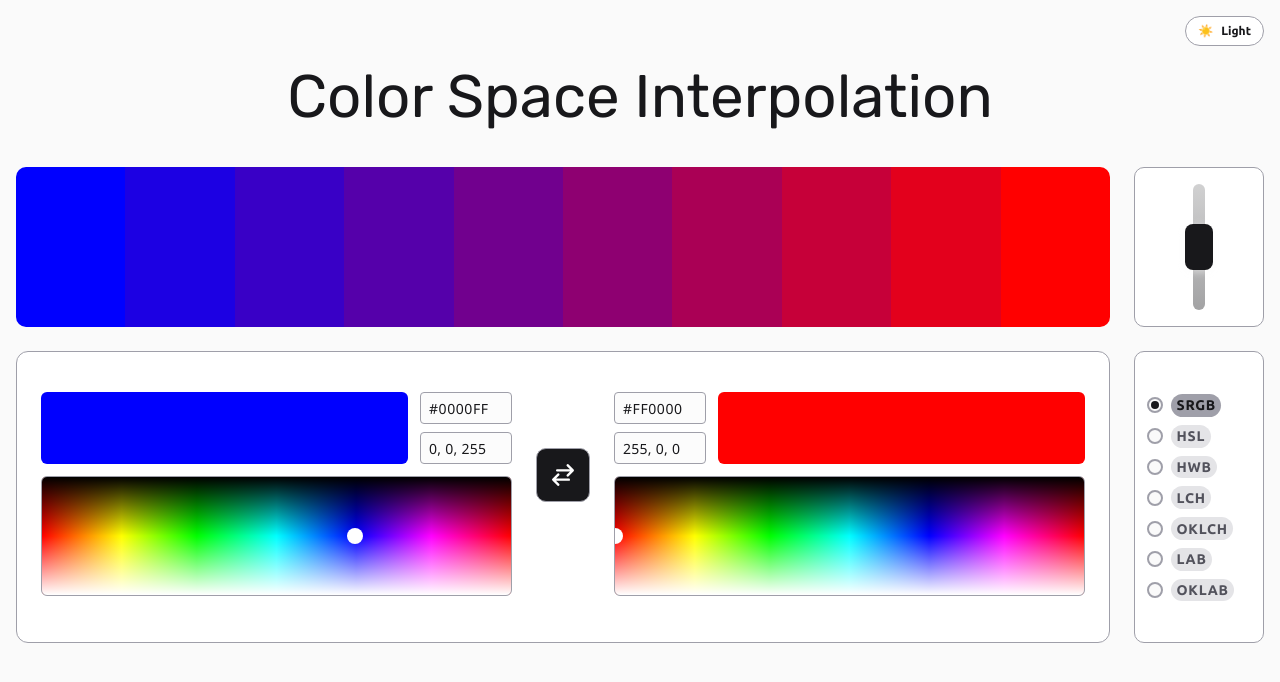
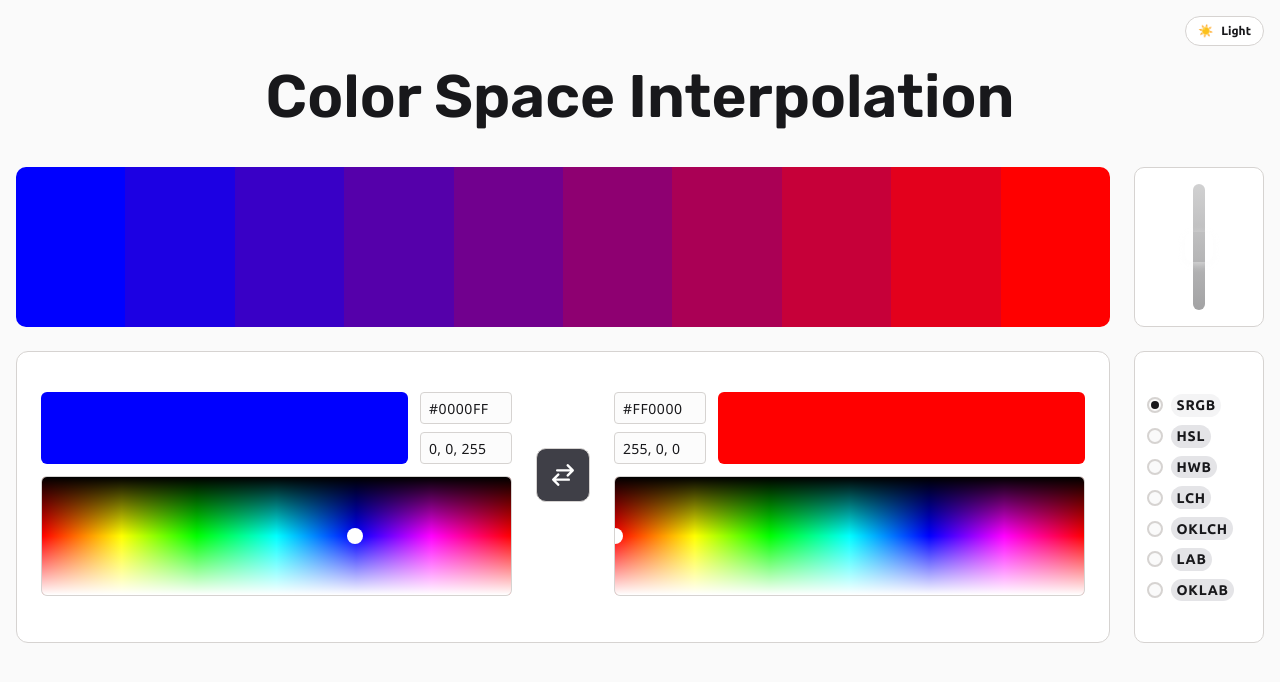
Before and after one commit to ofsound/gemini-colors, a React (Vite) app: page / in a window 1280 px wide. Shown: the top 682 px of the page. Built offline with nearby package versions, Linux system fonts and the light colour scheme.

Commit message:
Refine the color scheme

```diff
--- a/package.json
+++ b/package.json
@@ -6,6 +6,7 @@
   "scripts": {
     "dev": "vite",
     "build": "tsc -b && vite build",
+    "typecheck": "tsc -b --noEmit",
     "lint": "eslint .",
     "knip": "knip --no-progress",
     "preview": "vite preview"
--- a/src/App.tsx
+++ b/src/App.tsx
@@ -61,7 +61,6 @@ function App() {
 
   return (
     <div className="bg-background text-foreground mx-auto min-h-screen w-full max-w-[1280px] p-4 text-center font-sans text-sm antialiased">
-      <header>
       <div className="mb-4 flex items-center justify-end">
         <button
           type="button"
@@ -69,17 +68,16 @@ function App() {
           aria-checked={theme === "dark"}
           aria-label="Toggle dark mode"
           onClick={toggleTheme}
-            className="border-border bg-surface text-foreground hover:bg-surface-hover inline-flex items-center gap-2 rounded-full border px-3 py-1.5 text-xs font-semibold transition-colors"
+          className="border-border bg-surface text-foreground inline-flex items-center gap-2 rounded-full border px-3 py-1.5 text-xs font-semibold"
         >
           <span>{theme === "dark" ? "🌙" : "☀️"}</span>
           <span>{theme === "dark" ? "Dark" : "Light"}</span>
         </button>
       </div>
 
-        <h1 className="font-heading mb-9 text-6xl leading-[1.15] font-normal">
+      <h1 className="font-heading mb-9 text-6xl leading-[1.15] font-semibold">
         Color Space Interpolation
       </h1>
-      </header>
 
       <main>
         <div className="mb-6 flex h-[160px] items-stretch gap-6">
@@ -108,7 +106,7 @@ function App() {
               />
 
               <button
-                className="border-border bg-button-primary text-button-primary-fg hover:border-border-strong hover:bg-button-primary-hover focus-visible:outline-focus/60 mt-16 min-h-[42px] min-w-[52px] self-start rounded-[10px] border px-3 py-3 align-top text-lg font-bold transition-[background,border-color,box-shadow] duration-200 ease-in-out focus-visible:outline-2 focus-visible:outline-offset-2 active:shadow-[inset_0_1px_0_rgba(255,255,255,0.2),inset_0_-1px_0_rgba(0,0,0,0.24),0_1px_3px_rgba(0,0,0,0.2)]"
+                className="border-border bg-button-primary-bg text-button-primary-fg hover:border-border-strong hover:bg-button-primary-hover focus-visible:outline-focus/60 mt-16 min-h-[42px] min-w-[52px] self-start rounded-[10px] border px-3 py-3 align-top text-lg font-bold focus-visible:outline-2 focus-visible:outline-offset-2 active:shadow-[inset_0_1px_0_rgba(255,255,255,0.2),inset_0_-1px_0_rgba(0,0,0,0.24),0_1px_3px_rgba(0,0,0,0.2)]"
                 onClick={handleSwapColors}
                 title="Swap Colors"
                 aria-label="Swap colors"
@@ -169,7 +167,7 @@ function App() {
                     <span
                       className={`inline-flex w-max max-w-full items-center justify-center rounded-full px-[0.4em] py-[0.1em] ${
                         isSelected
-                          ? "bg-border text-foreground"
+                          ? "bg-neutral-selected-bg text-foreground"
                           : "bg-neutral-bg text-neutral-fg"
                       }`}
                     >
--- a/src/components/StepsSlider.css
+++ b/src/components/StepsSlider.css
@@ -21,8 +21,8 @@
   border-radius: 0.5rem;
   background: linear-gradient(
     to bottom,
-    color-mix(in oklch, var(--semantic-foreground) 20%, transparent),
-    color-mix(in oklch, var(--semantic-foreground) 40%, transparent)
+    color-mix(in oklch, var(--color-foreground) 20%, transparent),
+    color-mix(in oklch, var(--color-foreground) 40%, transparent)
   );
 }
 
@@ -30,17 +30,20 @@
 .steps-slider::-webkit-slider-thumb {
   -webkit-appearance: none;
   width: 28px;
-  height: 46px;
+  height: 30px;
   margin-left: -8px;
   border-radius: 0.5rem;
-  background: var(--semantic-foreground);
+  background: var(--color-button-primary-bg);
   box-shadow: 0 2px 8px
-    color-mix(in oklch, var(--semantic-background) 55%, transparent);
+    color-mix(in oklch, var(--color-background) 55%, transparent);
+}
+
+.steps-slider:hover::-webkit-slider-thumb {
+  background: var(--color-button-primary-hover);
 }
 
 .steps-slider:focus-visible::-webkit-slider-thumb {
-  box-shadow: 0 0 0 4px
-    color-mix(in oklch, var(--semantic-focus) 40%, transparent);
+  box-shadow: 0 0 0 4px color-mix(in oklch, var(--color-focus) 40%, transparent);
 }
 
 /* Firefox - track */
@@ -49,23 +52,26 @@
   border-radius: 0.5rem;
   background: linear-gradient(
     to bottom,
-    color-mix(in oklch, var(--semantic-foreground) 20%, transparent),
-    color-mix(in oklch, var(--semantic-foreground) 40%, transparent)
+    color-mix(in oklch, var(--color-foreground) 20%, transparent),
+    color-mix(in oklch, var(--color-foreground) 40%, transparent)
   );
 }
 
 /* Firefox - thumb */
 .steps-slider::-moz-range-thumb {
   width: 28px;
-  height: 46px;
+  height: 30px;
   border-radius: 0.5rem;
   border: 0;
-  background: var(--semantic-foreground);
+  background: var(--color-button-primary-bg);
   box-shadow: 0 2px 8px
-    color-mix(in oklch, var(--semantic-background) 55%, transparent);
+    color-mix(in oklch, var(--color-background) 55%, transparent);
+}
+
+.steps-slider:hover::-moz-range-thumb {
+  background: var(--color-button-primary-hover);
 }
 
 .steps-slider:focus-visible::-moz-range-thumb {
-  box-shadow: 0 0 0 4px
-    color-mix(in oklch, var(--semantic-focus) 40%, transparent);
+  box-shadow: 0 0 0 4px color-mix(in oklch, var(--color-focus) 40%, transparent);
 }
--- a/src/index.css
+++ b/src/index.css
@@ -8,50 +8,6 @@
   &.light {
     color-scheme: light;
   }
-
-  --semantic-background: light-dark(
-    theme(colors.zinc.50),
-    theme(colors.neutral.950)
-  );
-  --semantic-foreground: light-dark(
-    theme(colors.zinc.900),
-    theme(colors.zinc.100)
-  );
-  --semantic-border: light-dark(theme(colors.zinc.400), theme(colors.zinc.800));
-  --semantic-border-strong: light-dark(
-    theme(colors.zinc.300),
-    /* theme(colors.zinc.600) */ theme(colors.green.500)
-  );
-  --semantic-surface: light-dark(theme(colors.white), theme(colors.zinc.900));
-  --semantic-surface-hover: light-dark(
-    theme(colors.zinc.100),
-    theme(colors.zinc.800)
-  );
-  --semantic-placeholder: light-dark(
-    theme(colors.zinc.400),
-    theme(colors.zinc.500)
-  );
-  --semantic-focus: theme(colors.zinc.500);
-  --semantic-button-primary: light-dark(
-    theme(colors.zinc.900),
-    theme(colors.zinc.100)
-  );
-  --semantic-button-primary-fg: light-dark(
-    theme(colors.white),
-    theme(colors.zinc.900)
-  );
-  --semantic-button-primary-hover: light-dark(
-    theme(colors.zinc.800),
-    theme(colors.zinc.200)
-  );
-  --semantic-neutral-bg: light-dark(
-    theme(colors.zinc.200),
-    theme(colors.zinc.700)
-  );
-  --semantic-neutral-fg: light-dark(
-    theme(colors.zinc.600),
-    theme(colors.zinc.300)
-  );
 }
 
 @theme inline {
@@ -59,26 +15,57 @@
   --font-mono: "Noto Sans";
   --font-heading: "Rubik";
 
-  --color-background: var(--semantic-background);
-  --color-foreground: var(--semantic-foreground);
-  --color-border: var(--semantic-border);
-  --color-border-strong: var(--semantic-border-strong);
-  --color-surface: var(--semantic-surface);
-  --color-surface-hover: var(--semantic-surface-hover);
-  --color-placeholder: var(--semantic-placeholder);
-  --color-focus: var(--semantic-focus);
-  --color-button-primary: var(--semantic-button-primary);
-  --color-button-primary-fg: var(--semantic-button-primary-fg);
-  --color-button-primary-hover: var(--semantic-button-primary-hover);
-  --color-neutral-bg: var(--semantic-neutral-bg);
-  --color-neutral-fg: var(--semantic-neutral-fg);
+  --color-background: light-dark(
+    theme(colors.zinc.50),
+    theme(colors.neutral.950)
+  );
+  --color-foreground: light-dark(
+    theme(colors.zinc.900),
+    theme(colors.zinc.200)
+  );
+  --color-neutral-bg: light-dark(
+    theme(colors.zinc.200),
+    theme(colors.zinc.700)
+  );
+  --color-neutral-selected-bg: light-dark(
+    theme(colors.zinc.100),
+    theme(colors.zinc.500)
+  );
+  --color-neutral-fg: light-dark(
+    theme(colors.zinc.900),
+    theme(colors.zinc.200)
+  );
+  --color-border: light-dark(theme(colors.stone.300), theme(colors.zinc.800));
+  --color-border-strong: light-dark(
+    theme(colors.zinc.300),
+    theme(colors.zinc.600)
+  );
+  --color-surface: light-dark(theme(colors.white), theme(colors.zinc.900));
+  --color-placeholder: light-dark(
+    theme(colors.zinc.400),
+    theme(colors.zinc.500)
+  );
+  --color-focus: theme(colors.zinc.500);
+
+  --color-button-primary-bg: light-dark(
+    theme(colors.zinc.700),
+    theme(colors.zinc.400)
+  );
+  --color-button-primary-fg: light-dark(
+    theme(colors.white),
+    theme(colors.zinc.800)
+  );
+  --color-button-primary-hover: light-dark(
+    theme(colors.zinc.900),
+    theme(colors.zinc.200)
+  );
 }
 
 body {
   margin: 0;
   min-width: 320px;
   min-height: 100vh;
-  background-color: var(--semantic-background);
-  color: var(--semantic-foreground);
+  background-color: var(--color-background);
+  color: var(--color-foreground);
   font-family: var(--font-sans), system-ui, sans-serif;
 }
```
Lines whose indentation alone changed are shown as unchanged.
